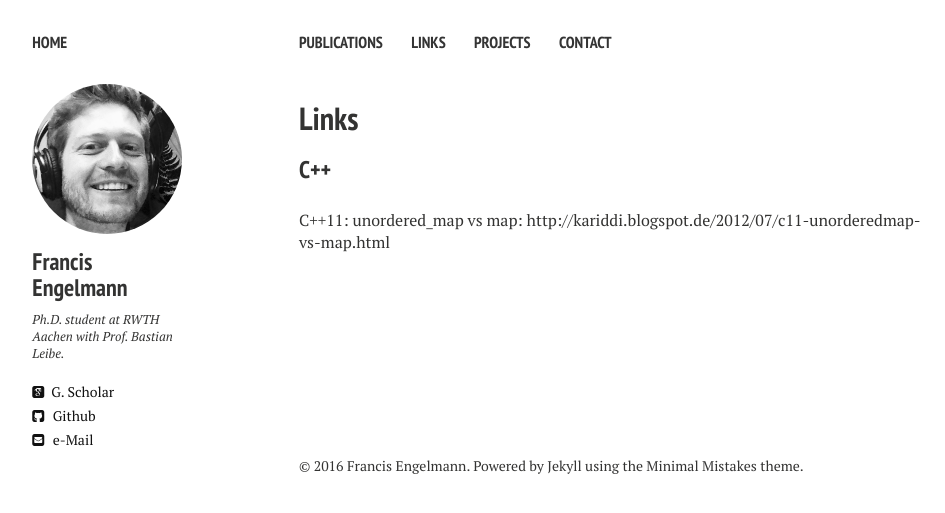
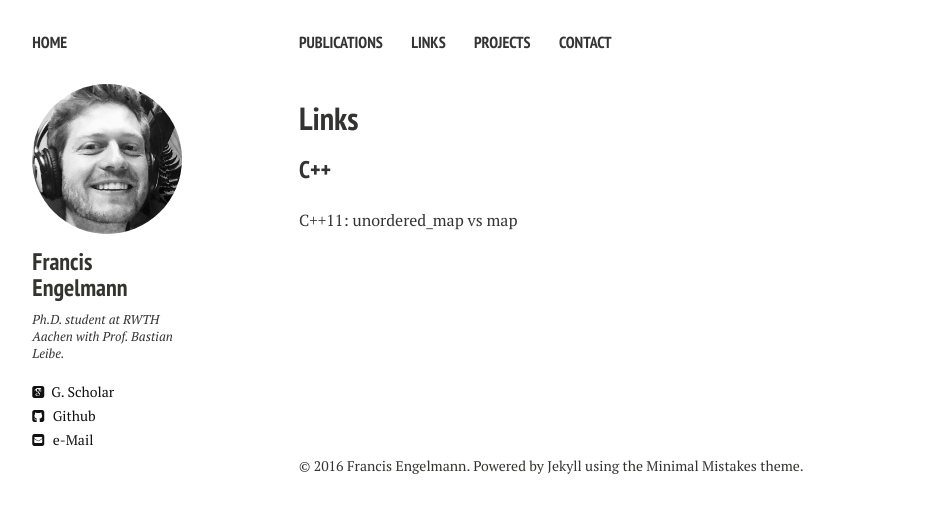
Before and after one commit to francisengelmann/francisengelmann.github.io, a Jekyll site: the page built from links.md, in a window 1280 px wide. Shown: the top 513 px of the page, without its empty margins (21-966 px from the left). Built offline with Jekyll 4.4.1, drawn with Linux system fonts in a browser that asks for light colours; nearby versions of some CDN libraries.

Commit message:
changed link

```diff
--- a/links.md
+++ b/links.md
@@ -8,4 +8,4 @@
 ---
 
 ### C++
-C++11: unordered_map vs map: http://kariddi.blogspot.de/2012/07/c11-unorderedmap-vs-map.html
+[C++11: unordered_map vs map](http://kariddi.blogspot.de/2012/07/c11-unorderedmap-vs-map.html)
```
